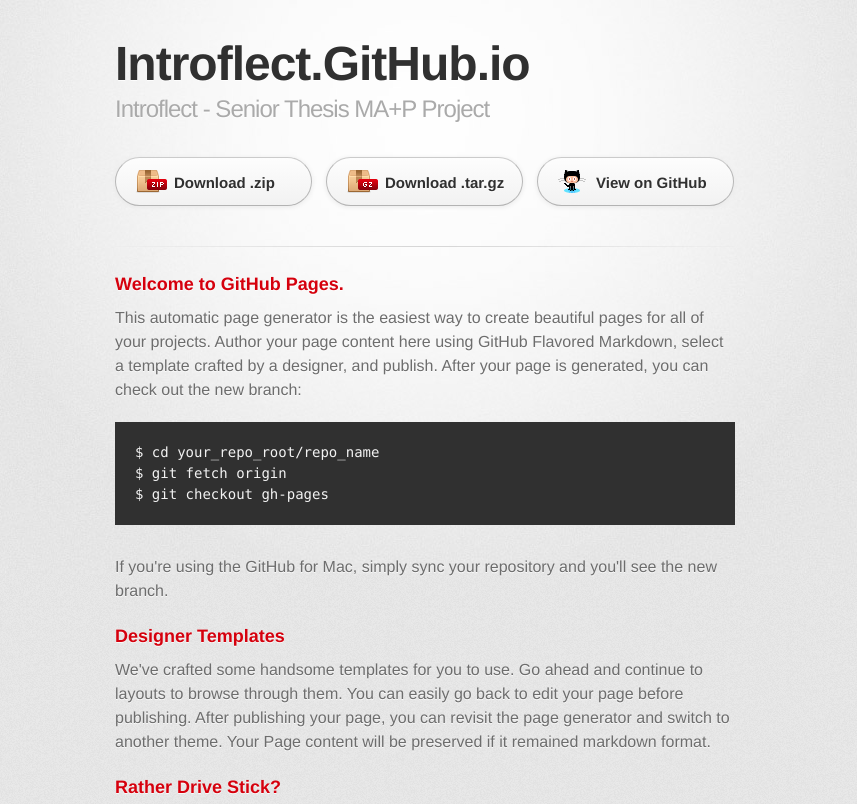
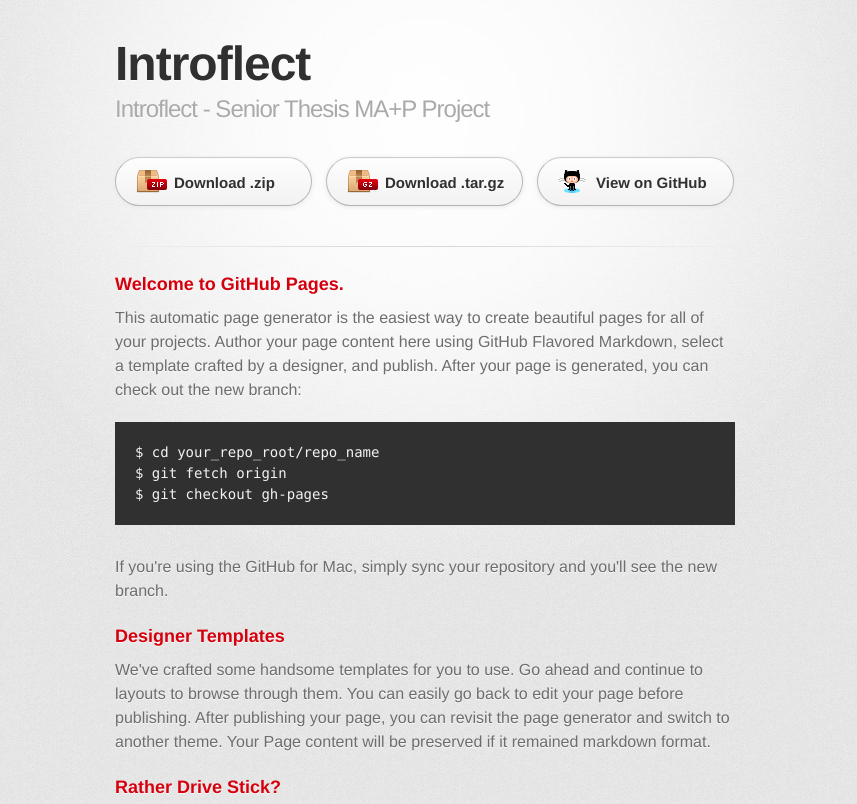
Before and after one commit to mrvincentong/Introflect, a plain HTML site: page index.html in a window 1280 px wide. Shown: the top 804 px of the page, without its empty margins (215-1072 px from the left). Drawn offline with Linux system fonts and the light colour scheme; a web font is replaced by a local one.

Commit message:
Update index.html

```diff
--- a/index.html
+++ b/index.html
@@ -18,7 +18,7 @@
       <div class="inner">
 
         <header>
-          <h1>Introflect.GitHub.io</h1>
+          <h1>Introflect</h1>
           <h2>Introflect - Senior Thesis MA+P Project</h2>
         </header>
 
```
